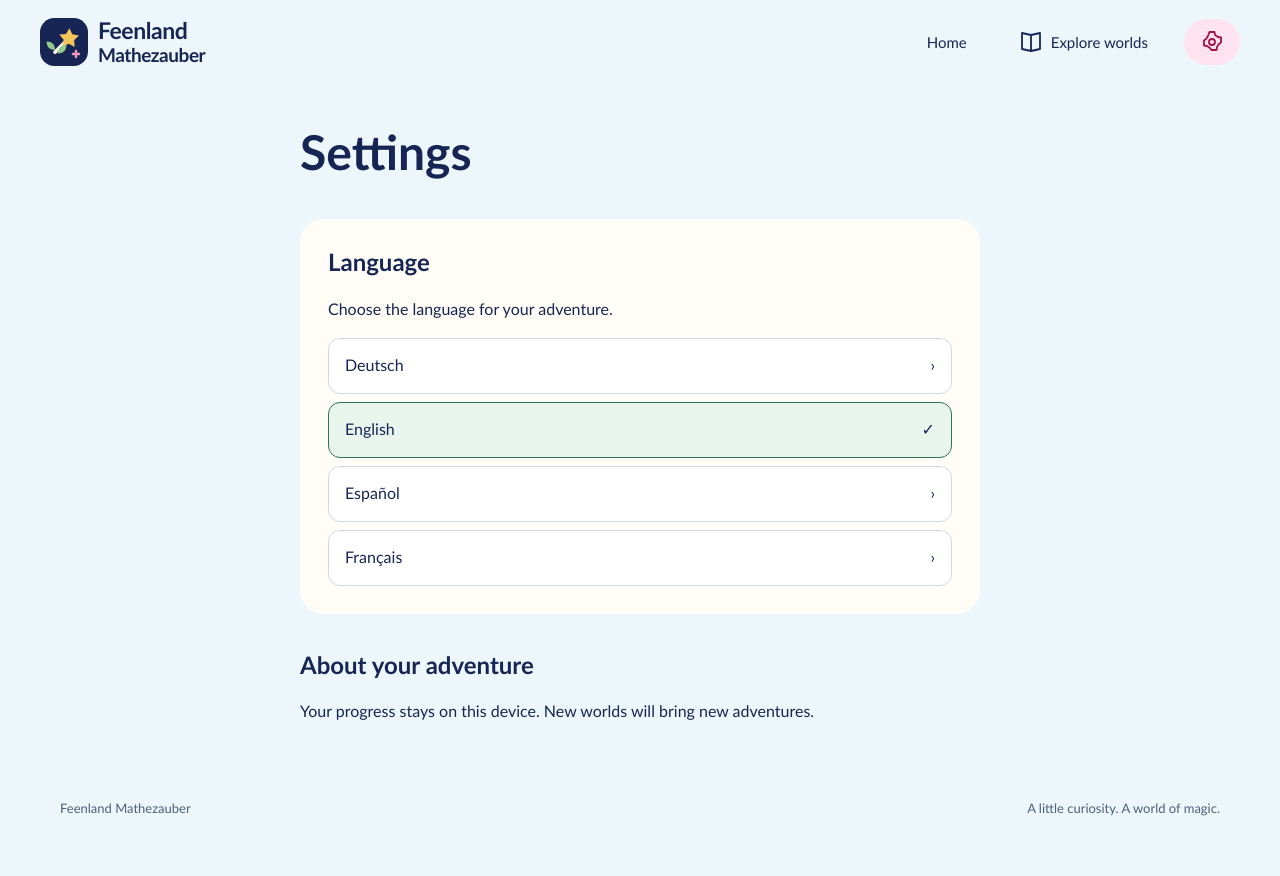
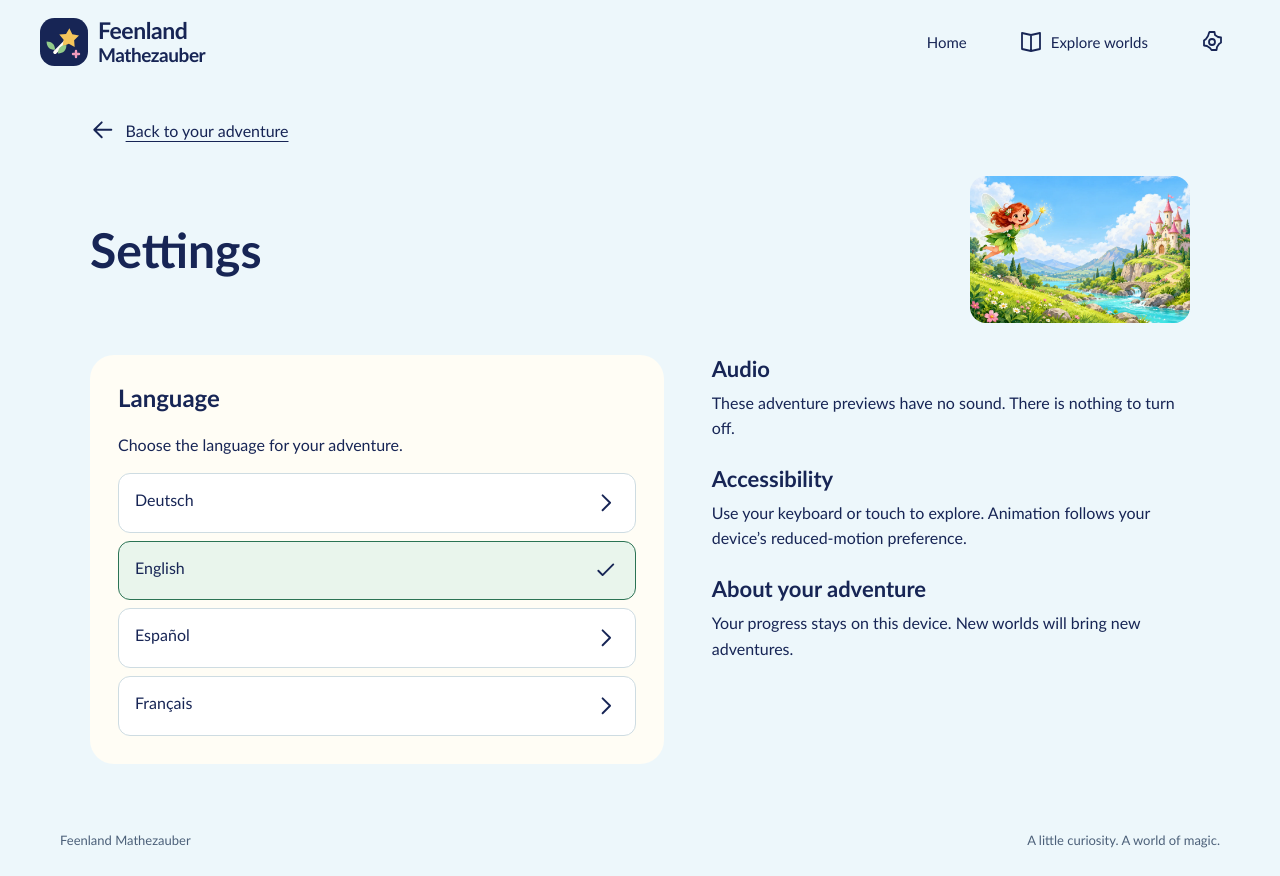
Before and after one commit to ChristopherPHolder/feenland-mathezauber, an Angular app: page /settings in a window 1280 px wide. Before the commit the page ends 844 px from the top, so only its background shows below. Built offline with nearby package versions, Linux system fonts and the light colour scheme; a web font is replaced by a local one.

Commit message:
feat(settings): preserve adventure context and complete preferences

```diff
--- a/src/app/app.ts
+++ b/src/app/app.ts
@@ -1,6 +1,6 @@
 import { NgOptimizedImage } from '@angular/common';
 import { Component, ElementRef, inject, viewChild } from '@angular/core';
-import { RouterLink, RouterLinkActive, RouterOutlet } from '@angular/router';
+import { Router, RouterLink, RouterLinkActive, RouterOutlet } from '@angular/router';
 import { LocaleService } from './core/locale';
 import { ProgressService } from './core/progress';
 import { Icon } from './shared/icon';
@@ -21,6 +21,7 @@ import { Icon } from './shared/icon';
         ><a
           class="settings-link"
           routerLink="/settings"
+          [queryParams]="{ returnTo: settingsReturnTarget() }"
           routerLinkActive="active"
           [attr.aria-label]="i.t('settings')"
           ><app-icon kind="gear"
@@ -40,6 +41,10 @@ import { Icon } from './shared/icon';
 export class App {
   protected readonly i = inject(LocaleService);
   protected readonly p = inject(ProgressService);
+  private readonly router = inject(Router);
+  protected settingsReturnTarget() {
+    return this.router.url.startsWith('/settings') ? '/' : this.router.url;
+  }
   private readonly main = viewChild<ElementRef<HTMLElement>>('main');
   protected focusMain() {
     this.main()?.nativeElement.focus({ preventScroll: true });
--- a/src/app/core/messages.ts
+++ b/src/app/core/messages.ts
@@ -38,6 +38,12 @@ export const en = {
   starsEarned: 'Stars earned',
   receiptMissing: 'Open an adventure to see its completion.',
   saveReceiptFailed: 'The completion could not be recorded. Please try again.',
+  backAdventure: 'Back to your adventure',
+  audio: 'Audio',
+  audioHelp: 'These adventure previews have no sound. There is nothing to turn off.',
+  accessibility: 'Accessibility',
+  accessibilityHelp:
+    'Use your keyboard or touch to explore. Animation follows your device’s reduced-motion preference.',
   mapTitle: 'Where will your curiosity take you?',
   mapHelp: 'Choose a world to explore. More adventures will grow here.',
   openWorld: 'Explore this world',
@@ -144,6 +150,12 @@ export const translations: Record<Locale, Messages> = {
     starsEarned: 'Sterne verdient',
     receiptMissing: 'Öffne ein Abenteuer, um seinen Abschluss zu sehen.',
     saveReceiptFailed: 'Der Abschluss konnte nicht gespeichert werden. Versuche es erneut.',
+    backAdventure: 'Zurück zu deinem Abenteuer',
+    audio: 'Audio',
+    audioHelp: 'Diese Abenteuervorschauen haben keinen Ton. Du musst nichts ausschalten.',
+    accessibility: 'Barrierefreiheit',
+    accessibilityHelp:
+      'Entdecke mit Tastatur oder Touchscreen. Animationen folgen der Einstellung für reduzierte Bewegung deines Geräts.',
     mapTitle: 'Wohin führt dich deine Neugier?',
     mapHelp: 'Wähle eine Welt zum Entdecken. Hier wachsen neue Abenteuer.',
     openWorld: 'Diese Welt entdecken',
@@ -246,6 +258,12 @@ export const translations: Record<Locale, Messages> = {
     starsEarned: 'Estrellas ganadas',
     receiptMissing: 'Abre una aventura para ver su finalización.',
     saveReceiptFailed: 'No se pudo registrar la finalización. Inténtalo de nuevo.',
+    backAdventure: 'Volver a tu aventura',
+    audio: 'Audio',
+    audioHelp: 'Estas vistas previas no tienen sonido. No hay nada que desactivar.',
+    accessibility: 'Accesibilidad',
+    accessibilityHelp:
+      'Explora con el teclado o la pantalla táctil. Las animaciones respetan la preferencia de movimiento reducido de tu dispositivo.',
     mapTitle: '¿Adónde te llevará tu curiosidad?',
     mapHelp: 'Elige un mundo para explorar. Aquí crecerán nuevas aventuras.',
     openWorld: 'Explorar este mundo',
@@ -350,6 +368,12 @@ export const translations: Record<Locale, Messages> = {
     starsEarned: 'Étoiles obtenues',
     receiptMissing: 'Ouvre une aventure pour voir sa conclusion.',
     saveReceiptFailed: 'Impossible d’enregistrer la conclusion. Réessaie.',
+    backAdventure: 'Retour à ton aventure',
+    audio: 'Audio',
+    audioHelp: 'Ces aperçus n’ont pas de son. Tu n’as rien à désactiver.',
+    accessibility: 'Accessibilité',
+    accessibilityHelp:
+      'Explore avec le clavier ou l’écran tactile. Les animations suivent la préférence de réduction des mouvements de ton appareil.',
     mapTitle: 'Où ta curiosité te mènera-t-elle ?',
     mapHelp: 'Choisis un monde à explorer. De nouvelles aventures grandiront ici.',
     openWorld: 'Explorer ce monde',
--- /dev/null
+++ b/src/app/pages/settings/settings.css
@@ -0,0 +1,67 @@
+:host {
+  display: block;
+}
+.settings-page {
+  max-width: 1180px;
+  margin: auto;
+  padding: 24px 40px 48px;
+}
+.back-link {
+  display: inline-flex;
+  align-items: center;
+  gap: 10px;
+  min-height: 44px;
+}
+.settings-intro {
+  display: flex;
+  justify-content: space-between;
+  align-items: center;
+  gap: 32px;
+  margin: 24px 0 32px;
+}
+.settings-intro h1 {
+  margin: 0;
+}
+.settings-intro img {
+  width: 220px;
+  height: auto;
+  border-radius: 16px;
+}
+.settings-sections {
+  display: grid;
+  grid-template-columns: 1.2fr 1fr;
+  gap: 48px;
+  align-items: start;
+}
+.settings-notes {
+  display: grid;
+  gap: 24px;
+}
+.settings-notes h2 {
+  font-size: 22px;
+  margin: 0 0 8px;
+}
+.settings-notes p {
+  margin: 0;
+  max-width: 55ch;
+}
+@media (max-width: 700px) {
+  .settings-page {
+    padding: 16px 20px 32px;
+  }
+  .settings-intro {
+    gap: 20px;
+  }
+  .settings-intro img {
+    width: 130px;
+  }
+  .settings-sections {
+    grid-template-columns: 1fr;
+    gap: 32px;
+  }
+}
+@media (max-width: 360px) {
+  .settings-intro {
+    flex-wrap: wrap;
+  }
+}
--- /dev/null
+++ b/src/app/pages/settings/settings.html
@@ -0,0 +1,40 @@
+<section class="settings-page" aria-labelledby="settings-title">
+  <a class="back-link" [routerLink]="backTarget()"
+    ><app-icon kind="back" />{{ i.t('backAdventure') }}</a
+  >
+  <header class="settings-intro">
+    <h1 id="settings-title">{{ i.t('settings') }}</h1>
+    <img ngSrc="/images/feenland.webp" width="1536" height="1024" alt="" />
+  </header>
+  <div class="settings-sections">
+    <section class="panel language-panel" aria-labelledby="language-title">
+      <h2 id="language-title">{{ i.t('language') }}</h2>
+      <p>{{ i.t('languageHelp') }}</p>
+      <div class="languages" role="group" aria-labelledby="language-title">
+        @for (language of languages; track language.id) {
+          <button
+            [attr.lang]="language.id"
+            [attr.aria-pressed]="i.locale() === language.id"
+            (click)="i.select(language.id)"
+          >
+            {{ language.name }}<app-icon [kind]="i.locale() === language.id ? 'check' : 'arrow'" />
+          </button>
+        }
+      </div>
+    </section>
+    <div class="settings-notes">
+      <section aria-labelledby="audio-title">
+        <h2 id="audio-title">{{ i.t('audio') }}</h2>
+        <p>{{ i.t('audioHelp') }}</p>
+      </section>
+      <section aria-labelledby="accessibility-title">
+        <h2 id="accessibility-title">{{ i.t('accessibility') }}</h2>
+        <p>{{ i.t('accessibilityHelp') }}</p>
+      </section>
+      <section aria-labelledby="about-title">
+        <h2 id="about-title">{{ i.t('about') }}</h2>
+        <p>{{ i.t('aboutText') }}</p>
+      </section>
+    </div>
+  </div>
+</section>
--- a/src/app/pages/settings/settings.ts
+++ b/src/app/pages/settings/settings.ts
@@ -1,34 +1,32 @@
-import { Component, inject } from '@angular/core';
+import { Component, computed, inject } from '@angular/core';
+import { NgOptimizedImage } from '@angular/common';
+import { ActivatedRoute, PRIMARY_OUTLET, Router, RouterLink } from '@angular/router';
+import { toSignal } from '@angular/core/rxjs-interop';
 import { LocaleService } from '../../core/locale';
 import { Locale } from '../../core/messages';
+import { Icon } from '../../shared/icon';
 @Component({
   selector: 'app-settings',
-  template: `<section class="page narrow">
-    <h1>{{ i.t('settings') }}</h1>
-    <section class="panel">
-      <h2 id="language-title">{{ i.t('language') }}</h2>
-      <p>{{ i.t('languageHelp') }}</p>
-      <div class="languages" role="group" aria-labelledby="language-title">
-        @for (language of languages; track language.id) {
-          <button
-            [attr.lang]="language.id"
-            [attr.aria-pressed]="i.locale() === language.id"
-            (click)="i.select(language.id)"
-          >
-            {{ language.name
-            }}<span aria-hidden="true">{{ i.locale() === language.id ? '✓' : '›' }}</span>
-          </button>
-        }
-      </div>
-    </section>
-    <section class="about">
-      <h2>{{ i.t('about') }}</h2>
-      <p>{{ i.t('aboutText') }}</p>
-    </section>
-  </section>`,
+  imports: [NgOptimizedImage, RouterLink, Icon],
+  templateUrl: './settings.html',
+  styleUrl: './settings.css',
 })
 export class Settings {
   protected readonly i = inject(LocaleService);
+  private readonly router = inject(Router);
+  private readonly query = toSignal(inject(ActivatedRoute).queryParamMap);
+  protected readonly backTarget = computed(() => {
+    const value = this.query()?.get('returnTo');
+    if (!value?.startsWith('/') || value.startsWith('//')) return this.router.parseUrl('/');
+    try {
+      const target = this.router.parseUrl(value);
+      return target.root.children[PRIMARY_OUTLET]?.segments[0]?.path === 'settings'
+        ? this.router.parseUrl('/')
+        : target;
+    } catch {
+      return this.router.parseUrl('/');
+    }
+  });
   protected readonly languages: readonly { id: Locale; name: string }[] = [
     { id: 'de', name: 'Deutsch' },
     { id: 'en', name: 'English' },
--- a/src/app/shared/icon.ts
+++ b/src/app/shared/icon.ts
@@ -26,10 +26,11 @@ import { Component, input } from '@angular/core';
   `,
 })
 export class Icon {
-  readonly kind = input<'star' | 'book' | 'cup' | 'gem' | 'gear' | 'arrow' | 'back' | 'lock'>(
-    'star',
-  );
+  readonly kind = input<
+    'check' | 'star' | 'book' | 'cup' | 'gem' | 'gear' | 'arrow' | 'back' | 'lock'
+  >('star');
   protected readonly paths = {
+    check: 'm5 12 4 4 10-10',
     star: 'm12 2 3 6 7 1-5 5 1 7-6-3-6 3 1-7-5-5 7-1z',
     book: 'M12 5v16M3 3l9 2 9-2v16l-9 2-9-2z',
     cup: 'M7 3h10v7a5 5 0 0 1-10 0zM7 5H3v3a4 4 0 0 0 4 4m10-7h4v3a4 4 0 0 1-4 4m-5 3v6m-4 0h8',
```
Also changed, not shown: 2 other files (tests, documents, lock files or other folders).
